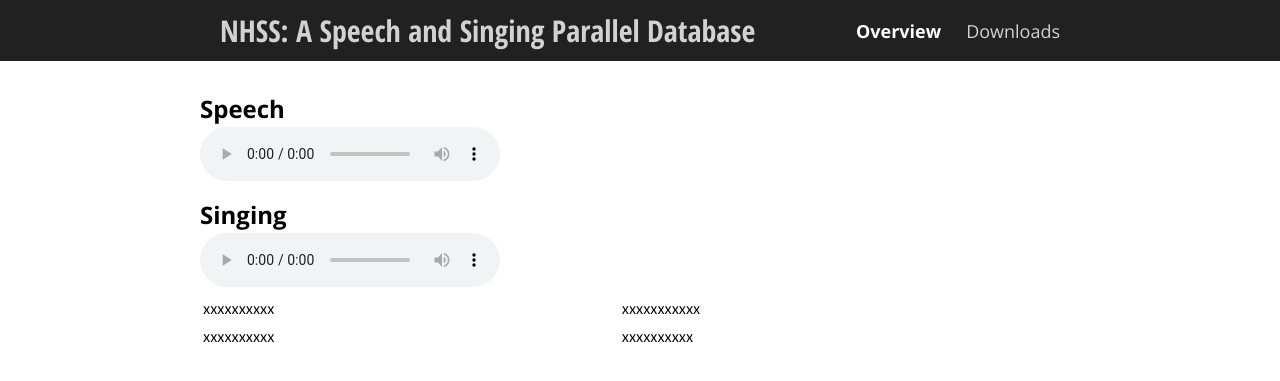
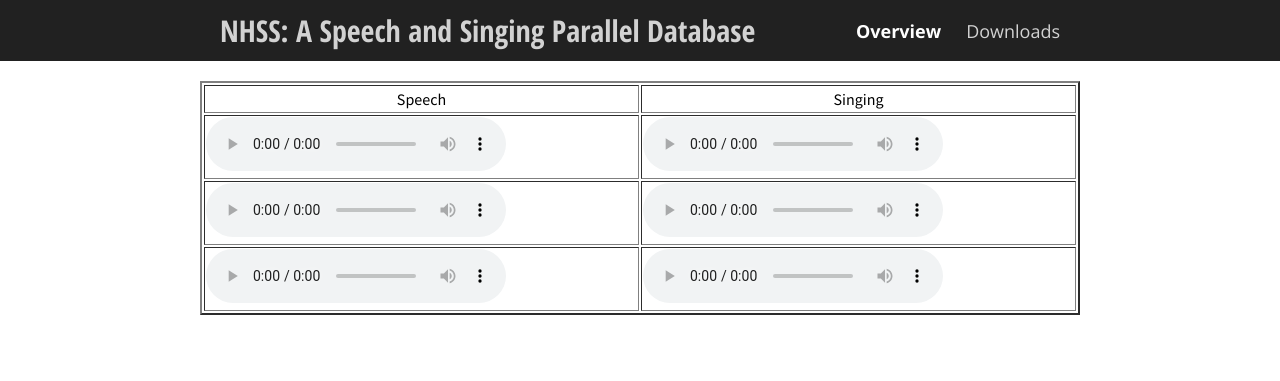
Before and after one commit to bidishasharma/bidishasharma.github.io, a Jekyll site: the page NHSS_Database/download.html, which Jekyll copies as it is, in a window 1280 px wide. Shown: the top 381 px of the page. Built offline with Jekyll 4.4.1, drawn with Linux system fonts in a browser that asks for light colours.

Commit message:
Update download.html

```diff
--- a/NHSS_Database/download.html
+++ b/NHSS_Database/download.html
@@ -27,43 +27,54 @@
     <div class="content">
       <div class="content-table flex-column">
 
-	 <div class="row">
-		<div class="column">
-		<h2>Speech</h2>
-		<audio controls>
-		  <source src="horse.ogg" type="audio/ogg">
-		  <source src="horse.mp3" type="audio/mpeg">
-		  <source src=”horse.ogg” type=”audio/ogg”>
-		  <source src=”horse.ogg” type=”audio/ogg” />
-		Your browser does not support the audio element.
-		</audio>
-	    </div>
-
-		<div class="column">
-		<h2>Singing</h2>
-		<audio controls>
-		  <source src="horse.ogg" type="audio/ogg">
-		  <source src="horse.mp3" type="audio/mpeg">
-		  <source src=”horse.ogg” type=”audio/ogg”>
-		  <source src=”horse.ogg” type=”audio/ogg” />
-		Your browser does not support the audio element.
-		</audio>
-	    </div>
-	</div>
-
-	<table>
+	<table border="2">
 <tbody>
 <tr>
-	<td>xxxxxxxxxx</td>
-	<td>xxxxxxxxxxx</td>
+<td style="text-align: center;">Speech</td>
+<td style="text-align: center;">Singing</td>
 </tr>
 <tr>
-	<td>xxxxxxxxxx</td>
-	<td>xxxxxxxxxx</td>
+<td><audio controls="controls">
+			  <source src="horse.ogg" type="audio/ogg" />
+			  <source src="horse.mp3" type="audio/mpeg" />
+			Your browser does not support the audio element.
+			</audio></td>
+<td><audio controls="controls">
+			  <source src="horse.ogg" type="audio/ogg" />
+			  <source src="horse.mp3" type="audio/mpeg" />
+			Your browser does not support the audio element.
+			</audio></td>
+</tr>
+
+<tr>
+<td><audio controls="controls">
+			  <source src="horse.ogg" type="audio/ogg" />
+			  <source src="horse.mp3" type="audio/mpeg" />
+			Your browser does not support the audio element.
+			</audio></td>
+<td><audio controls="controls">
+			  <source src="horse.ogg" type="audio/ogg" />
+			  <source src="horse.mp3" type="audio/mpeg" />
+			Your browser does not support the audio element.
+			</audio></td>
+</tr>
+
+<tr>
+<td><audio controls="controls">
+			  <source src="horse.ogg" type="audio/ogg" />
+			  <source src="horse.mp3" type="audio/mpeg" />
+			Your browser does not support the audio element.
+			</audio></td>
+<td><audio controls="controls">
+			  <source src="horse.ogg" type="audio/ogg" />
+			  <source src="horse.mp3" type="audio/mpeg" />
+			Your browser does not support the audio element.
+			</audio></td>
 </tr>
 </tbody>
 </table>
 <p>&nbsp;</p>
+
 
       </div>
     </div>
```
Lines whose indentation alone changed are shown as unchanged.
